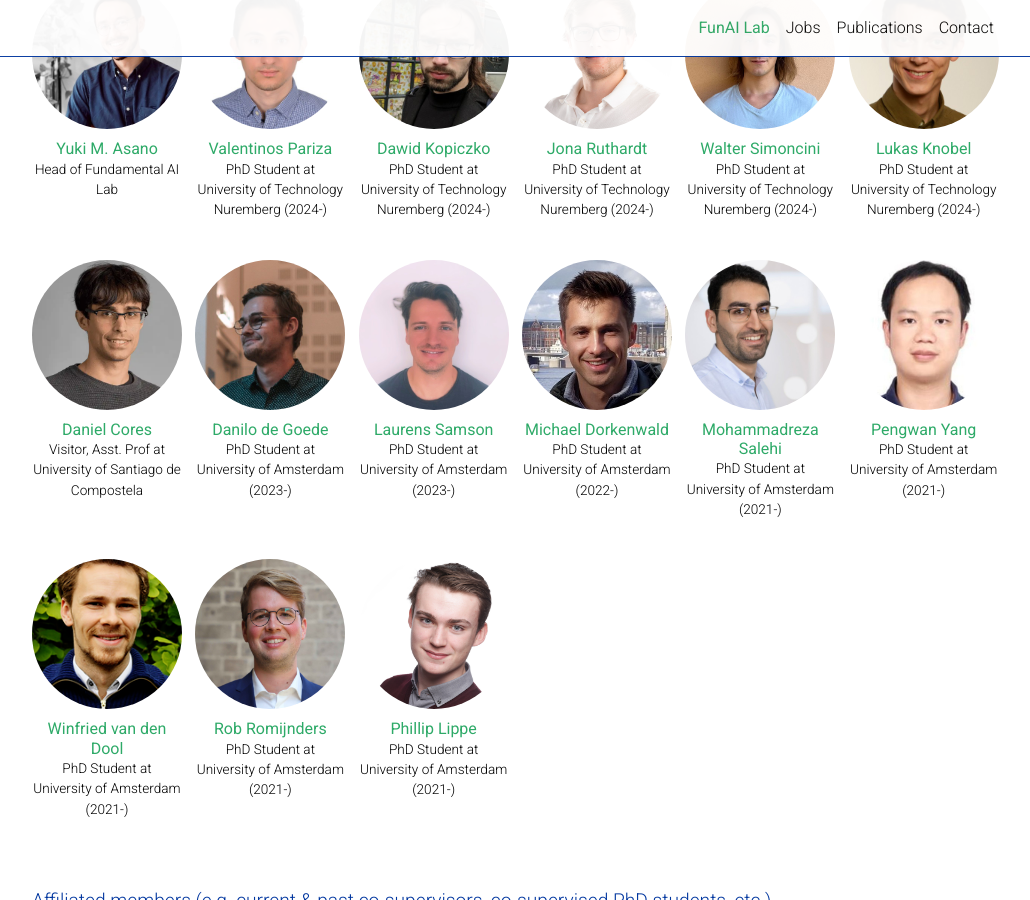
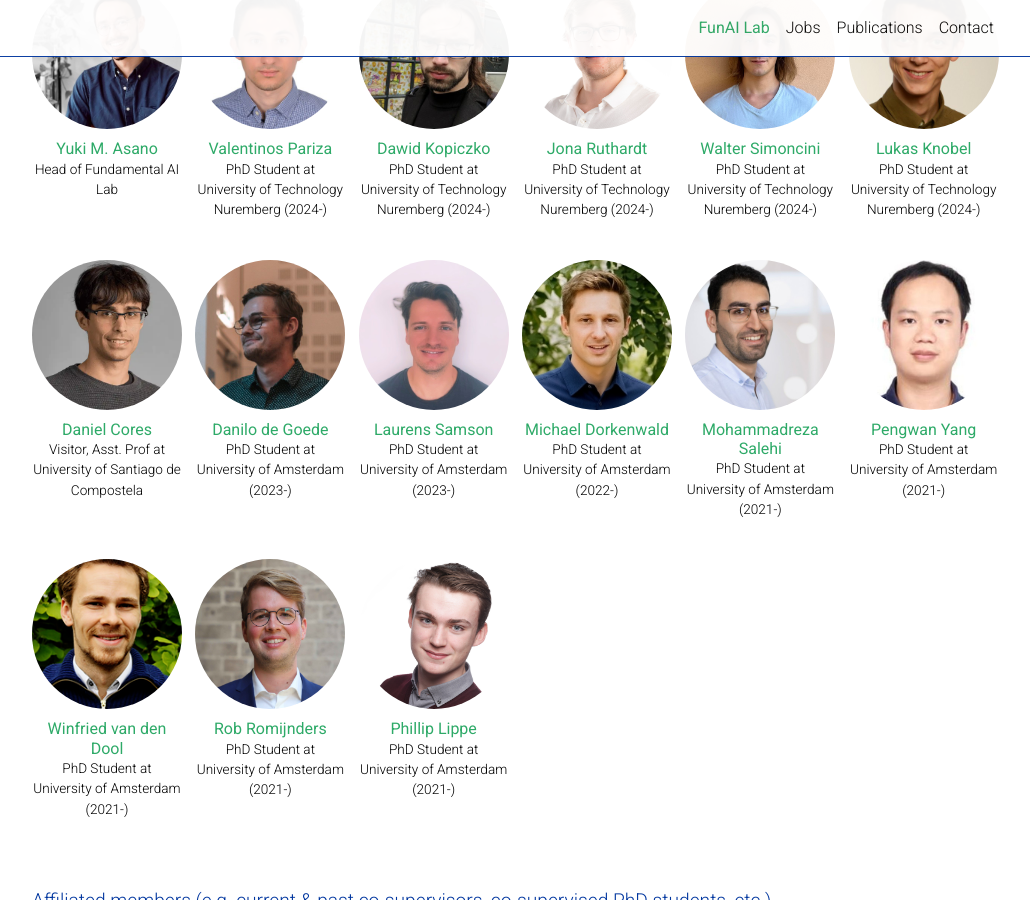
Before and after one commit to fundamentalailab/fundamentalailab.github.io, a Jekyll site: the page built from _pages/about.md, in a window 1280 px wide and 900 px high, scrolled down 587 px. Shown: the whole window, without its empty margins (123-1153 px from the left). Built offline with Jekyll 4.4.1, drawn with Linux system fonts in a browser that asks for light colours; full-size pictures stand in for the smaller copies a plugin makes; comment, search, counter and statistics services are not loaded; a style sheet for code colours, icons or effects is not loaded.

Commit message:
update img

```diff
--- a/_pages/about.md
+++ b/_pages/about.md
@@ -57,7 +57,7 @@ staff:
     - name: Michael Dorkenwald
       description: PhD Student at University of Amsterdam (2022-)
       website: https://mdorkenwald.com/
-      picture: michael.jpeg
+      picture: michael.jpg
     - name: Mohammadreza Salehi
       description: PhD Student at University of Amsterdam (2021-)
       website: https://ivi.fnwi.uva.nl/vislab/author/mohammadreza-salehi/
```
Also changed, not shown: assets/img/michael.jpeg (deleted), assets/img/michael.jpg (added), 1 other file.
